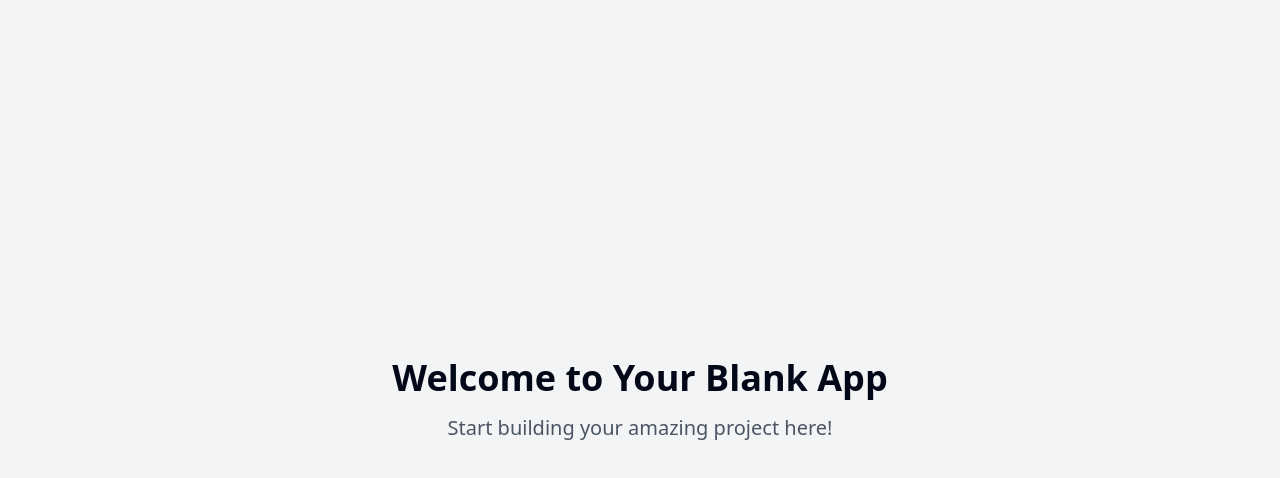
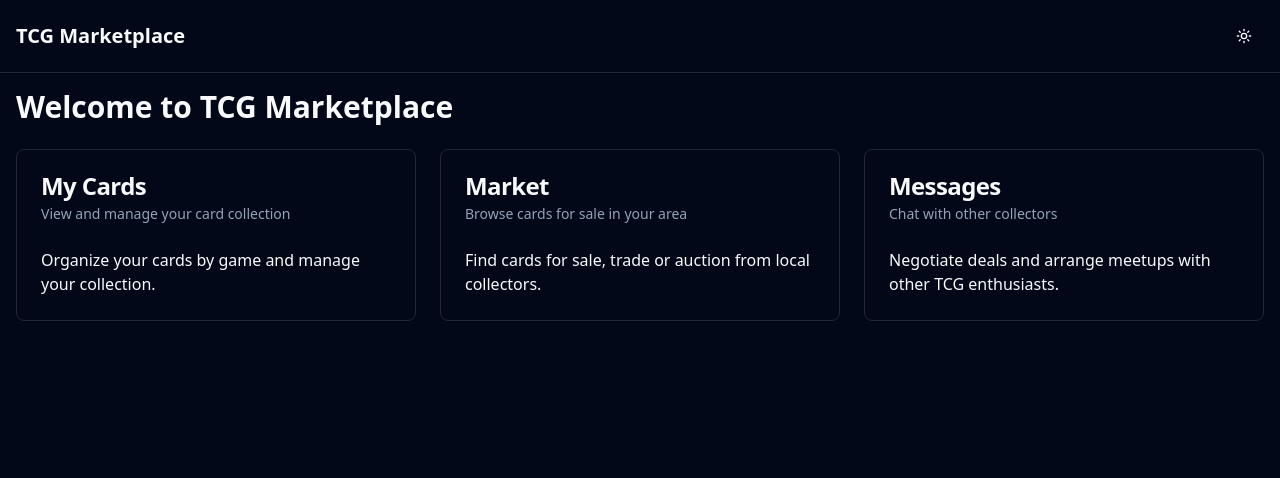
Before and after one commit to V3nti/local-card-market-hub, a React (Vite) app: page / in a window 1280 px wide. Shown: the top 478 px of the page. Built offline with nearby package versions, Linux system fonts and the light colour scheme.

Commit message:
feat: Add theme toggle and set default theme
Add the ability to change the theme and set the default theme to dark.

```diff
--- a/src/App.tsx
+++ b/src/App.tsx
@@ -1,8 +1,11 @@
+
 import { Toaster } from "@/components/ui/toaster";
 import { Toaster as Sonner } from "@/components/ui/sonner";
 import { TooltipProvider } from "@/components/ui/tooltip";
 import { QueryClient, QueryClientProvider } from "@tanstack/react-query";
 import { BrowserRouter, Routes, Route } from "react-router-dom";
+import { ThemeProvider } from "@/context/ThemeContext";
+import { Layout } from "@/components/Layout";
 import Index from "./pages/Index";
 import NotFound from "./pages/NotFound";
 
@@ -10,17 +13,21 @@ const queryClient = new QueryClient();
 
 const App = () => (
   <QueryClientProvider client={queryClient}>
+    <ThemeProvider>
       <TooltipProvider>
         <Toaster />
         <Sonner />
         <BrowserRouter>
           <Routes>
+            <Route element={<Layout />}>
               <Route path="/" element={<Index />} />
               {/* ADD ALL CUSTOM ROUTES ABOVE THE CATCH-ALL "*" ROUTE */}
+            </Route>
             <Route path="*" element={<NotFound />} />
           </Routes>
         </BrowserRouter>
       </TooltipProvider>
+    </ThemeProvider>
   </QueryClientProvider>
 );
 
--- /dev/null
+++ b/src/components/Layout.tsx
@@ -0,0 +1,20 @@
+
+import React from "react";
+import { ThemeToggle } from "./ThemeToggle";
+import { Outlet } from "react-router-dom";
+
+export function Layout() {
+  return (
+    <div className="min-h-screen bg-background text-foreground transition-colors">
+      <header className="border-b border-border py-4">
+        <div className="container mx-auto flex justify-between items-center px-4">
+          <h1 className="text-xl font-semibold">TCG Marketplace</h1>
+          <ThemeToggle />
+        </div>
+      </header>
+      <main className="container mx-auto p-4">
+        <Outlet />
+      </main>
+    </div>
+  );
+}
--- /dev/null
+++ b/src/components/ThemeToggle.tsx
@@ -0,0 +1,33 @@
+
+import { Moon, Sun } from "lucide-react";
+import { useTheme } from "@/context/ThemeContext";
+import { Button } from "@/components/ui/button";
+import { toast } from "@/hooks/use-toast";
+
+export function ThemeToggle() {
+  const { theme, toggleTheme } = useTheme();
+
+  const handleToggle = () => {
+    toggleTheme();
+    toast({
+      title: `Switched to ${theme === "dark" ? "light" : "dark"} theme`,
+      duration: 2000,
+    });
+  };
+
+  return (
+    <Button
+      variant="ghost"
+      size="icon"
+      onClick={handleToggle}
+      className="rounded-full"
+      aria-label="Toggle theme"
+    >
+      {theme === "dark" ? (
+        <Sun className="h-5 w-5" />
+      ) : (
+        <Moon className="h-5 w-5" />
+      )}
+    </Button>
+  );
+}
--- /dev/null
+++ b/src/context/ThemeContext.tsx
@@ -0,0 +1,47 @@
+
+import React, { createContext, useState, useContext, useEffect } from "react";
+
+type Theme = "dark" | "light";
+
+interface ThemeContextType {
+  theme: Theme;
+  toggleTheme: () => void;
+}
+
+const ThemeContext = createContext<ThemeContextType | undefined>(undefined);
+
+export const ThemeProvider = ({ children }: { children: React.ReactNode }) => {
+  const [theme, setTheme] = useState<Theme>("dark"); // Default to dark theme
+
+  // Load theme from localStorage on mount
+  useEffect(() => {
+    const savedTheme = localStorage.getItem("theme") as Theme | null;
+    if (savedTheme) {
+      setTheme(savedTheme);
+    }
+
+    // Apply the theme to document
+    document.documentElement.classList.remove("light", "dark");
+    document.documentElement.classList.add(theme);
+  }, [theme]);
+
+  const toggleTheme = () => {
+    const newTheme = theme === "dark" ? "light" : "dark";
+    setTheme(newTheme);
+    localStorage.setItem("theme", newTheme);
+  };
+
+  return (
+    <ThemeContext.Provider value={{ theme, toggleTheme }}>
+      {children}
+    </ThemeContext.Provider>
+  );
+};
+
+export const useTheme = () => {
+  const context = useContext(ThemeContext);
+  if (context === undefined) {
+    throw new Error("useTheme must be used within a ThemeProvider");
+  }
+  return context;
+};
--- a/src/main.tsx
+++ b/src/main.tsx
@@ -1,5 +1,9 @@
+
 import { createRoot } from 'react-dom/client'
 import App from './App.tsx'
 import './index.css'
 
+// Set default theme to dark
+document.documentElement.classList.add('dark');
+
 createRoot(document.getElementById("root")!).render(<App />);
--- a/src/pages/Index.tsx
+++ b/src/pages/Index.tsx
@@ -1,11 +1,42 @@
-// Update this page (the content is just a fallback if you fail to update the page)
+
+import React from "react";
+import { Card, CardContent, CardDescription, CardHeader, CardTitle } from "@/components/ui/card";
 
 const Index = () => {
   return (
-    <div className="min-h-screen flex items-center justify-center bg-gray-100">
-      <div className="text-center">
-        <h1 className="text-4xl font-bold mb-4">Welcome to Your Blank App</h1>
-        <p className="text-xl text-gray-600">Start building your amazing project here!</p>
+    <div className="space-y-6">
+      <h1 className="text-3xl font-bold">Welcome to TCG Marketplace</h1>
+
+      <div className="grid grid-cols-1 md:grid-cols-2 lg:grid-cols-3 gap-6">
+        <Card>
+          <CardHeader>
+            <CardTitle>My Cards</CardTitle>
+            <CardDescription>View and manage your card collection</CardDescription>
+          </CardHeader>
+          <CardContent>
+            <p>Organize your cards by game and manage your collection.</p>
+          </CardContent>
+        </Card>
+
+        <Card>
+          <CardHeader>
+            <CardTitle>Market</CardTitle>
+            <CardDescription>Browse cards for sale in your area</CardDescription>
+          </CardHeader>
+          <CardContent>
+            <p>Find cards for sale, trade or auction from local collectors.</p>
+          </CardContent>
+        </Card>
+
+        <Card>
+          <CardHeader>
+            <CardTitle>Messages</CardTitle>
+            <CardDescription>Chat with other collectors</CardDescription>
+          </CardHeader>
+          <CardContent>
+            <p>Negotiate deals and arrange meetups with other TCG enthusiasts.</p>
+          </CardContent>
+        </Card>
       </div>
     </div>
   );
```
Lines whose indentation alone changed are shown as unchanged.
